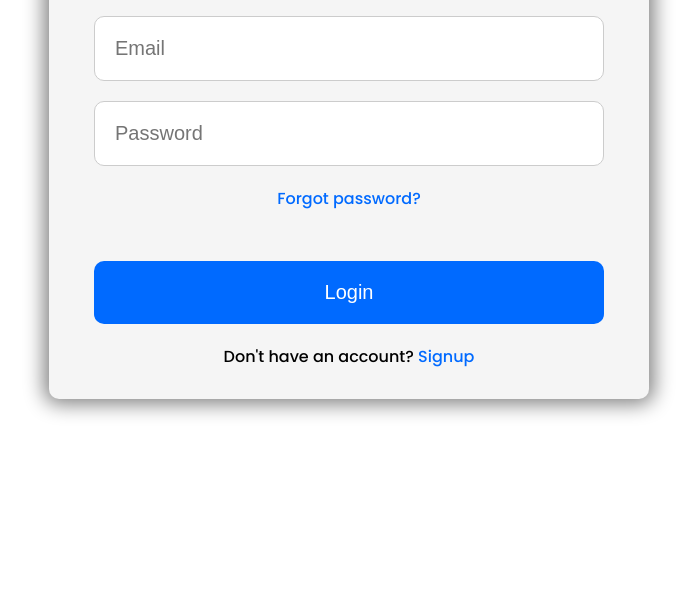
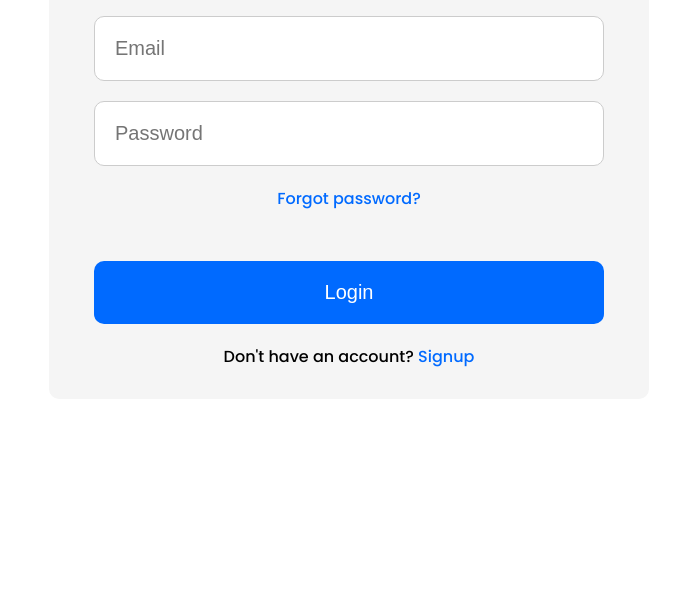
Before and after one commit to coder4al/Sem6, a plain HTML site: page WT/3-LoginPage/index.html in a window 1280 px wide. Shown: the part 192-800 px from the top of the page, without its empty margins (291-988 px from the left). Drawn offline with Linux system fonts and the light colour scheme.

Commit message:
update style.css

```diff
--- a/WT/3-LoginPage/style.css
+++ b/WT/3-LoginPage/style.css
@@ -21,7 +21,7 @@ form {
   font-family: "Poppins", sans-serif;
   font-weight: 500;
   font-style: bold;
-  box-shadow: 0 0 20px 5px grey;
+  box-shadow: 0 0 20px 1px #8A8A8Aey;
   border-radius: 10px;
   background-color: #f5f5f5;
 }
```
